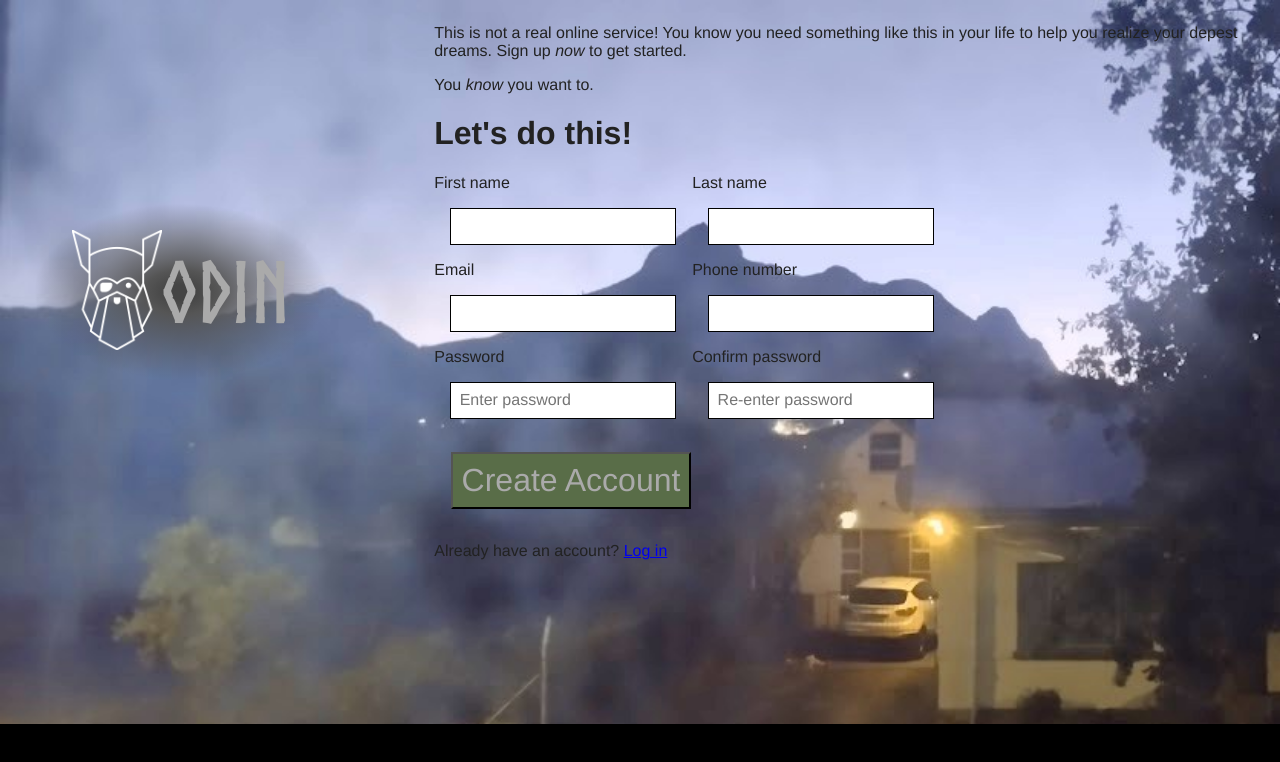
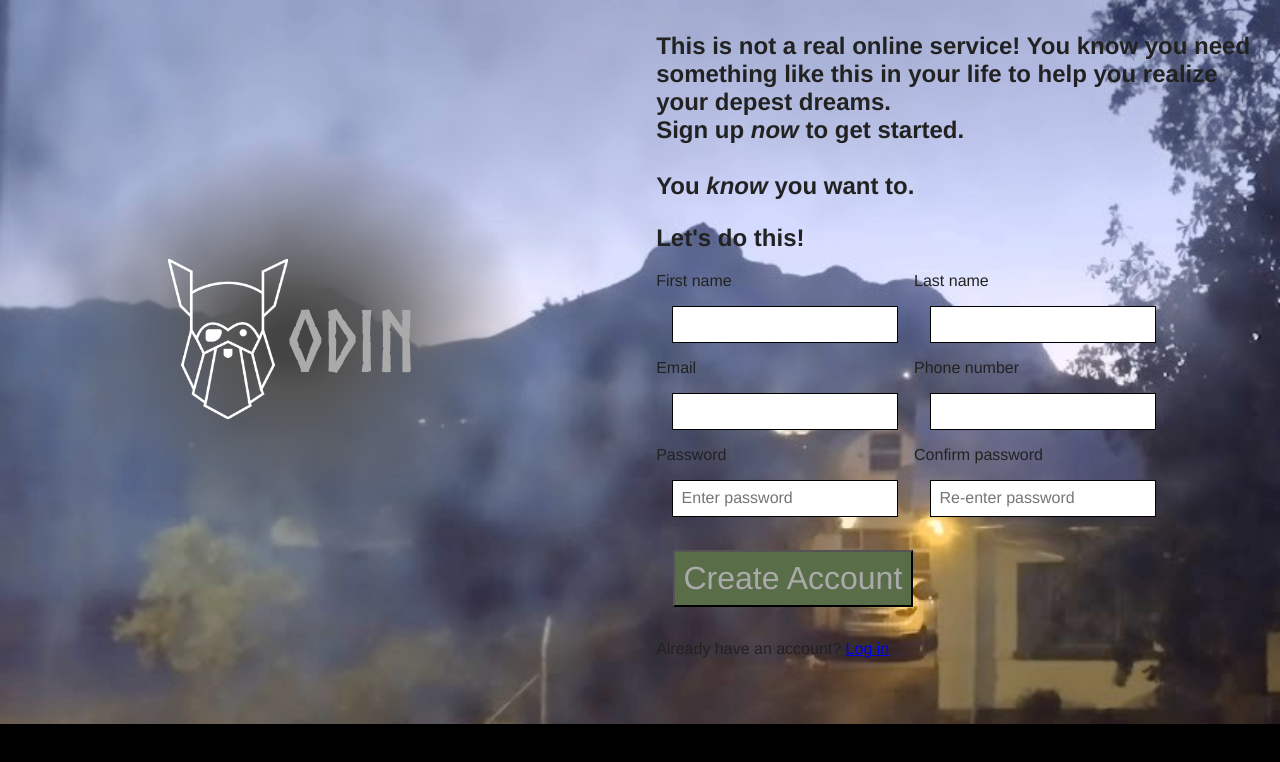
Before and after one commit to dimbyr/sign-up-form, a plain HTML site: page index.html in a window 1280 px wide. Drawn offline with Linux system fonts and the light colour scheme.

Commit message:
Created fonts and img folders, fixed some styles

```diff
--- a/index.html
+++ b/index.html
@@ -10,7 +10,7 @@
 
 <body>
     <div class="leftside">
-        <div class="odin-logo"><img src="odin-lined.png" alt="OdinLogo"></div>
+        <div class="odin-logo"><img src="img/odin-lined.png" alt="OdinLogo"large></div>
         <div class="odin-text"> ODIN </div>
     </div>
     <div class="rightside">
@@ -19,14 +19,18 @@
                 <p class="header-text">
                     This is not a real online service! You know you need something
                      like this in your life to help you realize your depest dreams.
+                     <br/>
                      Sign up <em>now</em> to get started.
+                     <br/>
+                     <br/>
+                     You <em> know </em> you want to.
                 </p>
                 <p class="second-line-header-text">
-                    You <em> know </em> you want to.
+
                 </p>
             </div>
             <div class="form-content">
-                <h1 class="form-title">   Let's do this!         </h1>
+                <h2 class="form-title">   Let's do this!         </h2>
                 <div class="names">
                     <div class="fistname">
                         <label for="firstname">First name</label>
--- a/styles.css
+++ b/styles.css
@@ -10,7 +10,7 @@ button, input, select, textarea {
 }
 
 body {
-   background-image: url('bgd.jpg');
+   background-image: url('img/bgd.jpg');
    background-repeat: no-repeat;
    background-size: cover;
    background-color: #000;
@@ -26,6 +26,7 @@ body {
     justify-content: center;
     align-items: center;
     padding-left: 5rem;
+    width: 50rem;
 }
 
 textarea, input {
@@ -41,14 +42,14 @@ textarea {
     display: flex;
     align-items: center;
     margin: 0;
-    padding: 4rem;
-    height: 10vh;
+    padding: 10rem;
+    height: 20vh;
     background-color: transparent;
     background-image: radial-gradient(#444 5%, #555 15%, transparent 60%);
 }
 
 img {
-   height: 15vh;
+   height: 20vh;
 }
 
 .names,.contacts,.passwords {
@@ -80,7 +81,7 @@ button {
 
 @font-face {
     font-family: odinfont;
-    src: url(Norse-Bold.otf);
+    src: url(fonts/Norse-Bold.otf);
   }
 
 .odin-text {
@@ -88,3 +89,9 @@ button {
     color: #aaa;
     font-size: 10rex;
 }
+
+.header-text {
+    /* width: 50rem; */
+    font-size: 1.5rem;
+    font-weight: bold;
+}
```
Also changed, not shown: fonts/Norse-Bold.otf (added), img/bgd.jpg (added), img/odin-lined.png (added).
